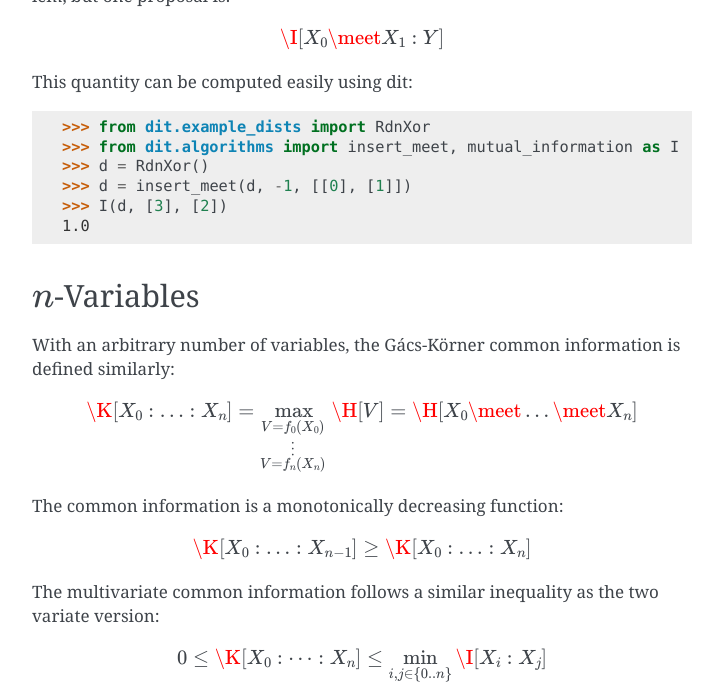
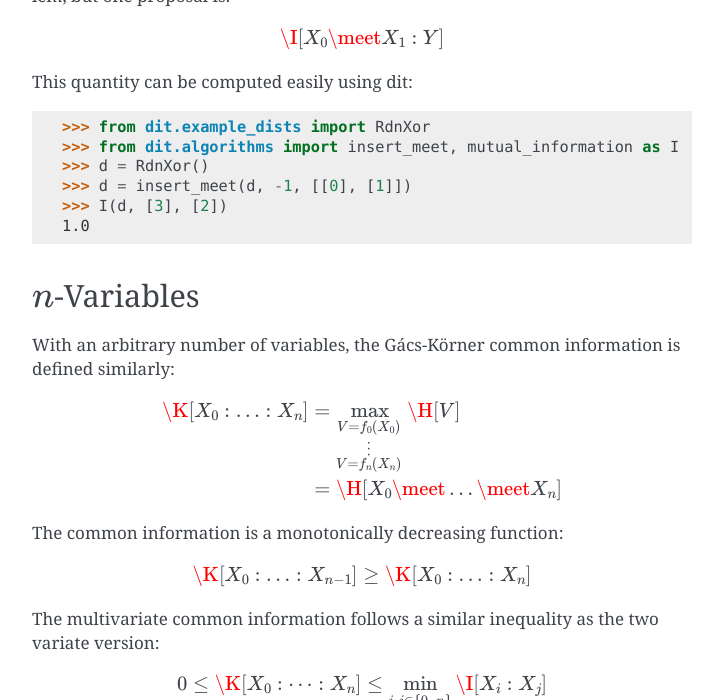
Before and after one commit to dit/dit, a Sphinx documentation site: the page built from docs/measures/gk_common_information.rst, in a window 1280 px wide and 900 px high, scrolled down 2007 px, cut to the strip 0-700 px from the top of the window. Shown: the whole strip, without its empty margins (388-1111 px from the left). Built offline with Sphinx 7.4.7, drawn with Linux system fonts in a browser that asks for light colours; cross-references to code outside the pages are shown as plain code.

Commit message:
line break

```diff
--- a/docs/measures/gk_common_information.rst
+++ b/docs/measures/gk_common_information.rst
@@ -121,7 +121,7 @@ defined similarly:
 
 .. math::
 
-   \K[X_0 : \ldots : X_n] &= \max_{\substack{V = f_0(X_0) \\ \vdots \\ V = f_n(X_n)}} \H[V]
+   \K[X_0 : \ldots : X_n] &= \max_{\substack{V = f_0(X_0) \\ \vdots \\ V = f_n(X_n)}} \H[V] \\
                           &= \H[X_0 \meet \ldots \meet X_n]
 
 The common information is a monotonically decreasing function:
```
